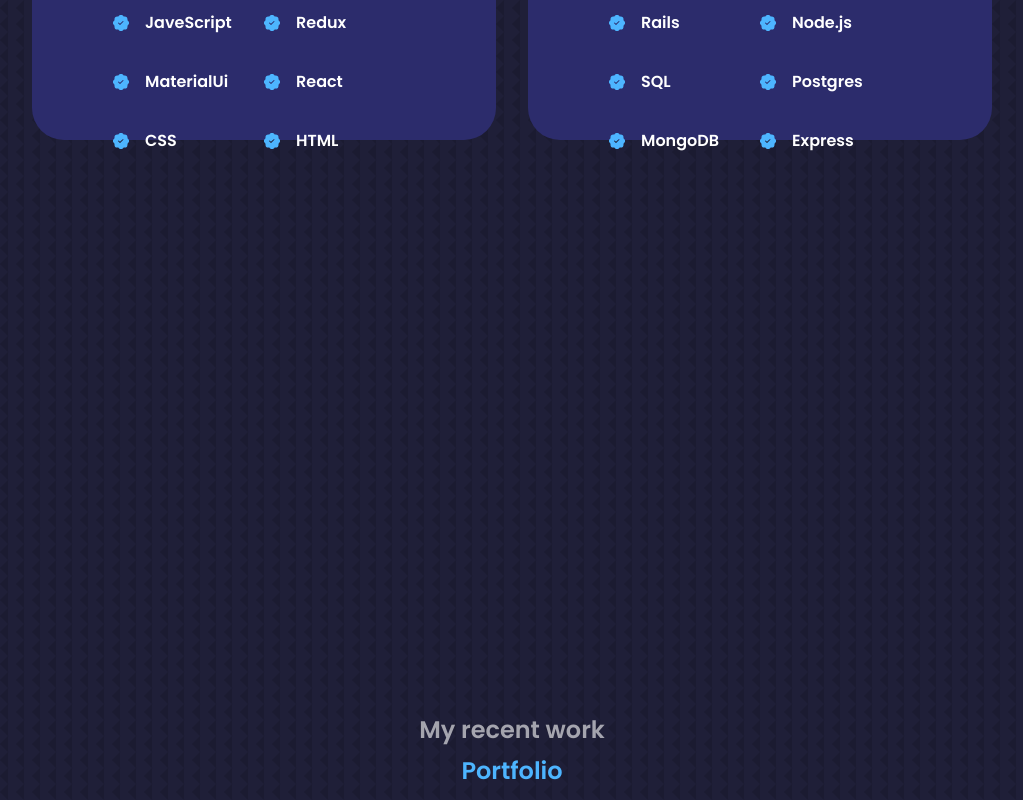
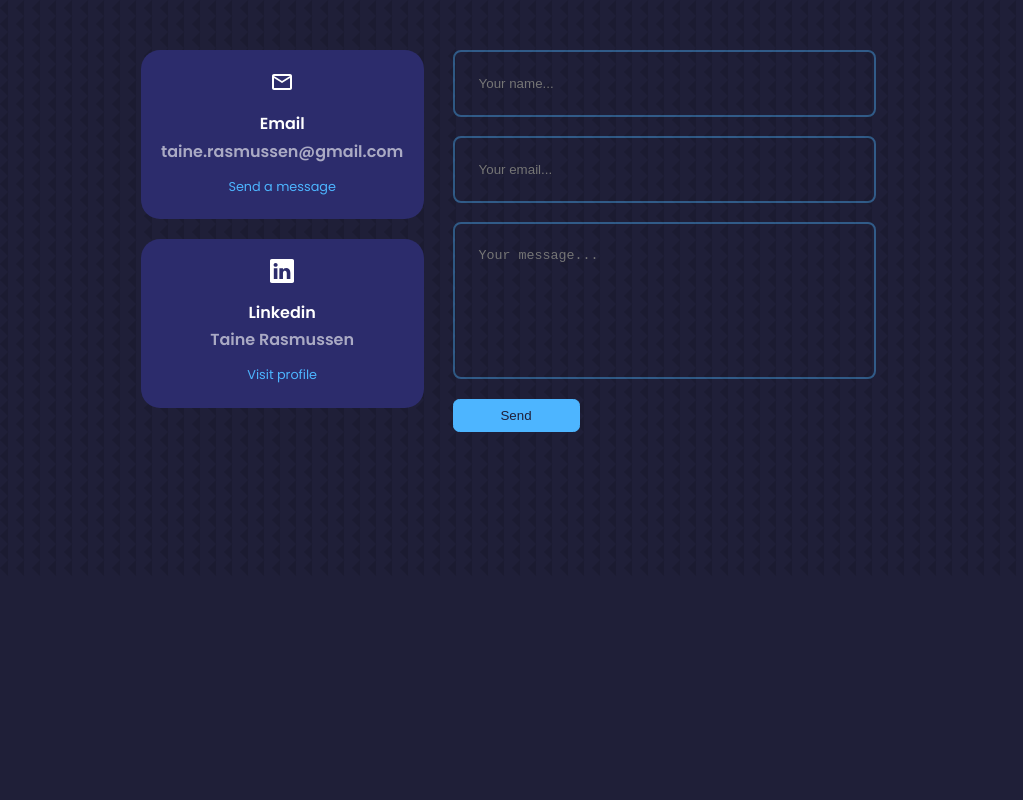
Before and after one commit to taine-rasmussen/portfoliov1, a React (Create React App) app: page / in a window 1280 px wide. Shown: the part 2080-2880 px from the top of the page, without its empty margins (128-1151 px from the left). After the commit the page ends 2656 px from the top, so only its background shows below. Built offline with nearby package versions, Linux system fonts and the light colour scheme.

Commit message:
render new component

```diff
--- a/src/App.js
+++ b/src/App.js
@@ -9,6 +9,7 @@
 import Experience from './Components/Experience/Experience'
 import Portfolio from './Components/Portfolio/Portfolio'
 import Contact from './Components/Contact/Contact'
+import Work from './Components/Work/Work'
 
 function App() {
   const [activeNav, setActiveNav] = useState('#')
@@ -19,8 +20,7 @@
         <Header />
         <Nav />
         <About />
-        <Experience />
-        <Portfolio />
+        <Work />
         <Contact />
       </ActiveNavContext.Provider>
     </>
```
